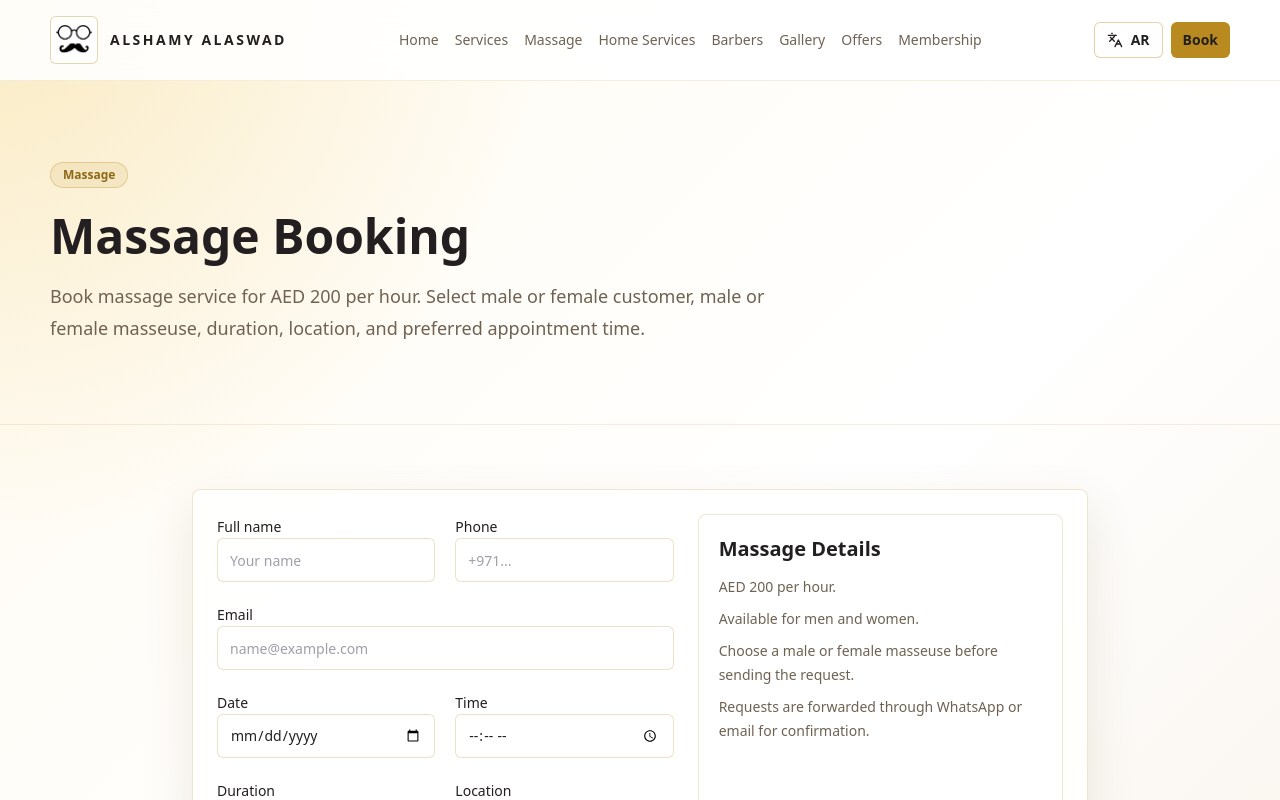
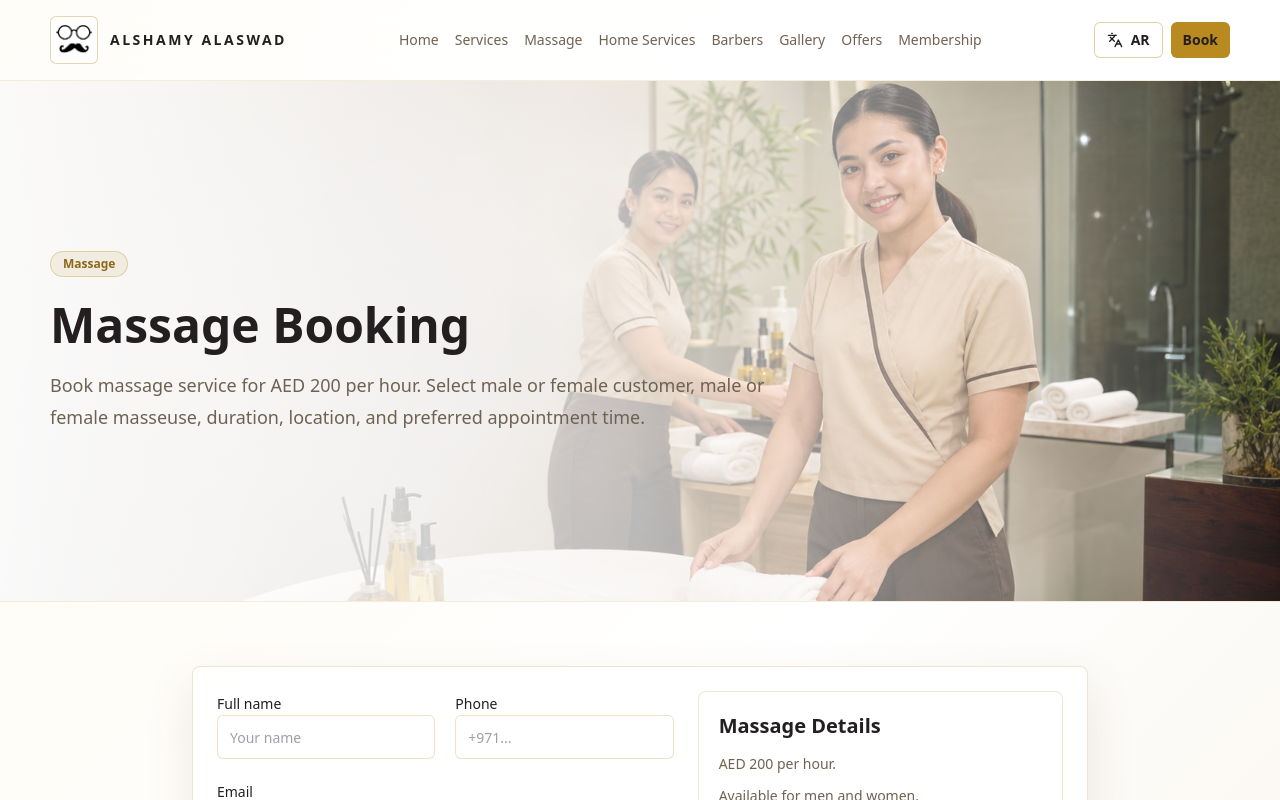
Before and after one commit to magicboy959/salon, a Next.js app: page /en/massage in a window 1280 px wide. Shown: the top 800 px of the page. Built offline with nearby package versions, Linux system fonts and the light colour scheme; no server answers.

Commit message:
Add massage hero image

```diff
--- a/app/[locale]/massage/page.tsx
+++ b/app/[locale]/massage/page.tsx
@@ -1,17 +1,29 @@
+import Image from "next/image";
 import { Badge } from "@/components/ui/badge";
 import { MassageOrderForm } from "@/components/forms/massage-order-form";
 
 export default function MassagePage() {
   return (
     <>
-      <section className="border-b border-gold/15 py-20">
-        <div className="container-shell">
+      <section className="relative min-h-[520px] overflow-hidden border-b border-gold/15">
+        <Image
+          src="/massage-hero.png"
+          alt="Professional massage therapists preparing a spa room"
+          fill
+          priority
+          className="object-cover"
+          sizes="100vw"
+        />
+        <div className="absolute inset-0 bg-gradient-to-r from-white/95 via-white/72 to-white/10" />
+        <div className="container-shell relative flex min-h-[520px] items-center py-20">
+          <div>
           <Badge>Massage</Badge>
           <h1 className="mt-6 max-w-4xl text-5xl font-bold text-foreground">Massage Booking</h1>
           <p className="mt-5 max-w-3xl text-lg leading-8 text-muted">
             Book massage service for AED 200 per hour. Select male or female customer, male or female masseuse,
             duration, location, and preferred appointment time.
           </p>
+          </div>
         </div>
       </section>
       <section className="py-16">
```
Also changed, not shown: public/massage-hero.png (added).
